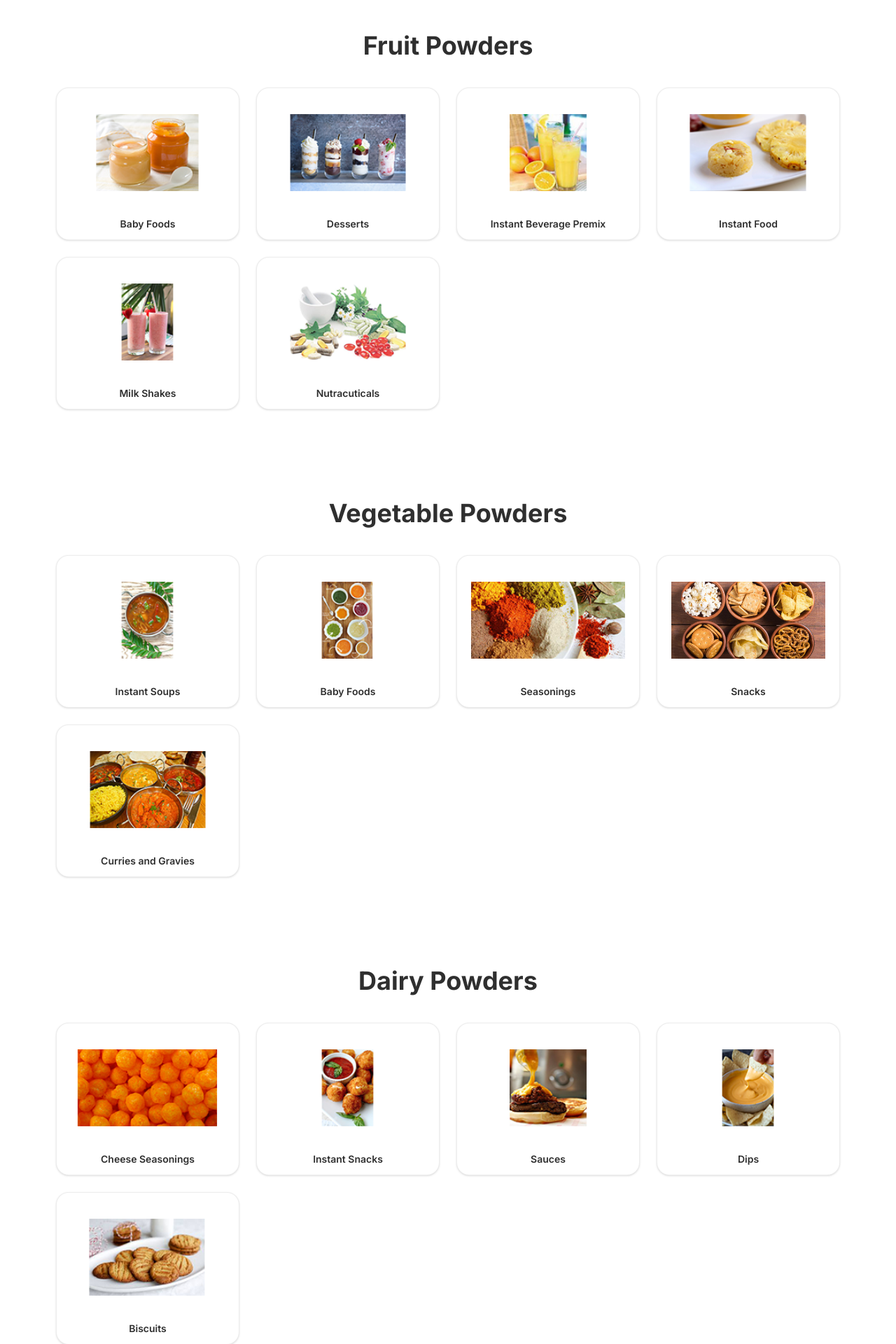
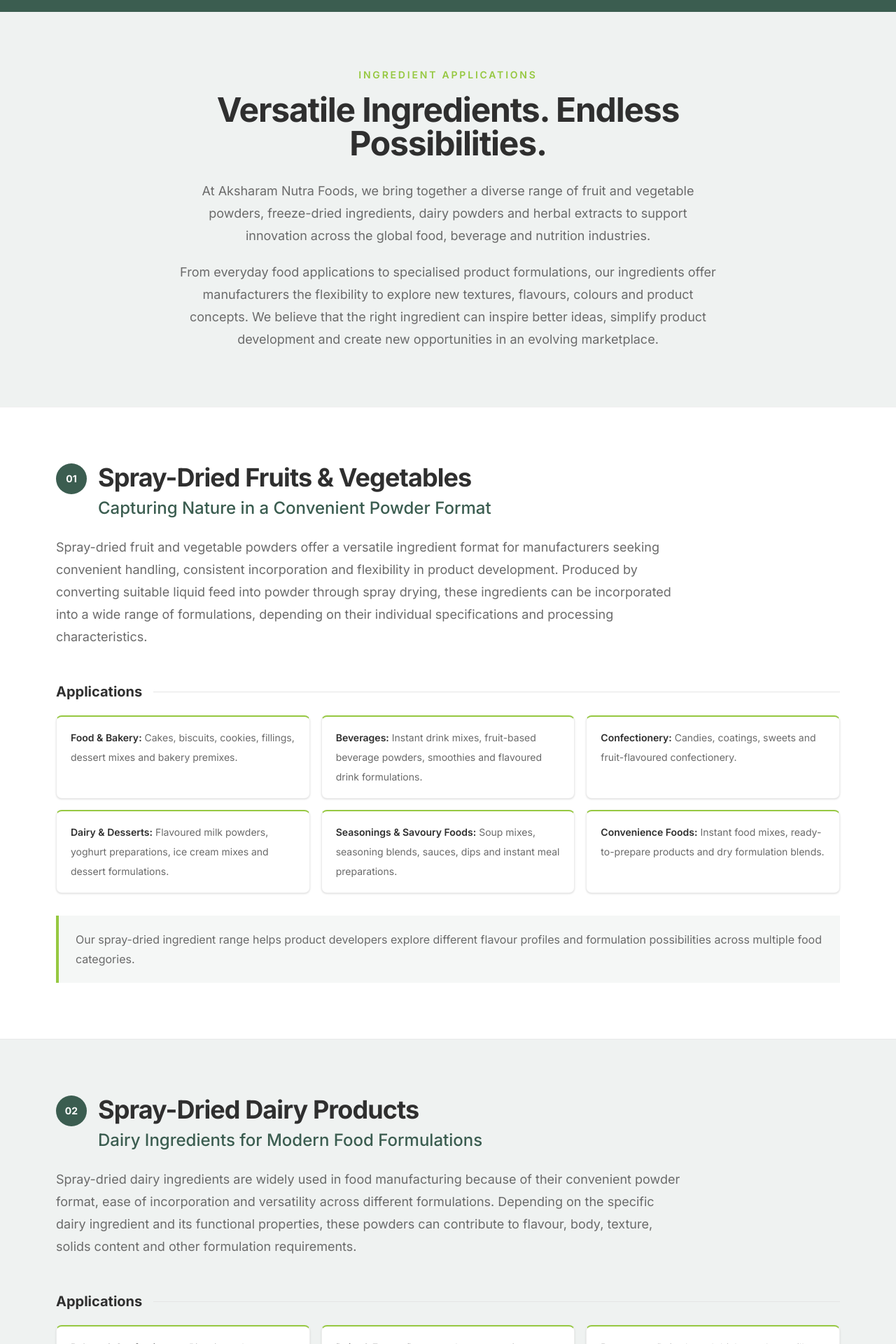
Before and after one commit to vaibhavsabhani/Aksharam-Nutra-Foods-Frontend, a Next.js app: page /application in a window 1280 px wide. Shown: the part 320-2240 px from the top of the page at 70% size. Built offline with nearby package versions, Linux system fonts and the light colour scheme.

Commit message:
fix the changes

```diff
--- a/src/app/application/page.tsx
+++ b/src/app/application/page.tsx
@@ -1,164 +1,227 @@
 import type { Metadata } from "next";
+import Link from "next/link";
 import { HeroBanner } from "@/components/sections/HeroBanner";
-import { ProductGrid } from "@/components/sections/ProductGrid";
-import { ExtraContentBlock } from "@/components/sections/ExtraContentBlock";
-import type { ProductItem } from "@/data/products";
 
 export const metadata: Metadata = {
   title: "Application",
-  description: "",
+  description:
+    "Explore versatile fruit, vegetable, dairy and herbal ingredients for food, beverage and nutrition applications.",
 };
 
-const fruitPowders: ProductItem[] = [
+interface ApplicationSectionData {
+  title: string;
+  subtitle: string;
+  description: string;
+  applications: string[];
+  closing: string;
+}
+
+const applicationSections: ApplicationSectionData[] = [
   {
-    image: "/products/Application/application_Baby-Foods.png",
-    title: "Baby Foods",
+    title: "Spray-Dried Fruits & Vegetables",
+    subtitle: "Capturing Nature in a Convenient Powder Format",
+    description:
+      "Spray-dried fruit and vegetable powders offer a versatile ingredient format for manufacturers seeking convenient handling, consistent incorporation and flexibility in product development. Produced by converting suitable liquid feed into powder through spray drying, these ingredients can be incorporated into a wide range of formulations, depending on their individual specifications and processing characteristics.",
+    applications: [
+      "Food & Bakery: Cakes, biscuits, cookies, fillings, dessert mixes and bakery premixes.",
+      "Beverages: Instant drink mixes, fruit-based beverage powders, smoothies and flavoured drink formulations.",
+      "Confectionery: Candies, coatings, sweets and fruit-flavoured confectionery.",
+      "Dairy & Desserts: Flavoured milk powders, yoghurt preparations, ice cream mixes and dessert formulations.",
+      "Seasonings & Savoury Foods: Soup mixes, seasoning blends, sauces, dips and instant meal preparations.",
+      "Convenience Foods: Instant food mixes, ready-to-prepare products and dry formulation blends.",
+    ],
+    closing:
+      "Our spray-dried ingredient range helps product developers explore different flavour profiles and formulation possibilities across multiple food categories.",
   },
   {
-    image: "/products/Application/application_Desserts.png",
-    title: "Desserts",
+    title: "Spray-Dried Dairy Products",
+    subtitle: "Dairy Ingredients for Modern Food Formulations",
+    description:
+      "Spray-dried dairy ingredients are widely used in food manufacturing because of their convenient powder format, ease of incorporation and versatility across different formulations. Depending on the specific dairy ingredient and its functional properties, these powders can contribute to flavour, body, texture, solids content and other formulation requirements.",
+    applications: [
+      "Bakery & Confectionery: Biscuits, cakes, chocolates, cookies, fillings and confectionery products.",
+      "Dairy & Frozen Desserts: Ice cream mixes, dessert powders, yoghurt preparations and dairy-based blends.",
+      "Beverages: Dairy-based drink powders, milk beverages and instant beverage formulations.",
+      "Snacks & Savoury Foods: Seasoning systems, snack coatings, soups, sauces and savoury mixes.",
+      "Processed Foods: Ready-to-cook meals, instant mixes and prepared food products.",
+      "Nutrition Products: Selected nutritional powders and specialised food formulations, subject to the ingredient's specifications and regulatory requirements.",
+    ],
+    closing:
+      "Our dairy ingredient category supports manufacturers in exploring suitable formulations for a variety of food processing and product development needs.",
   },
   {
-    image: "/products/Application/application_Instant-Beverage-Premix.png",
-    title: "Instant Beverage Premix",
+    title: "Dehydrated Fruits & Vegetables",
+    subtitle: "Natural Ingredients for Everyday Food Innovation",
+    description:
+      "Dehydrated fruits and vegetables provide convenient ingredient options for food manufacturers looking to incorporate fruit- and vegetable-based components into dry mixes, prepared foods and other food applications. Their suitability depends on the cut or powder format, moisture level, flavour profile and intended processing conditions.",
+    applications: [
+      "Ready-to-Eat & Ready-to-Cook Foods: Instant meals, packaged food mixes and convenient meal solutions.",
+      "Soups & Sauces: Soup mixes, sauce bases, gravies and culinary preparations.",
+      "Seasonings & Spice Blends: Flavouring blends, savoury coatings and seasoning systems.",
+      "Bakery & Snacks: Selected bakery mixes, savoury snacks and speciality food formulations.",
+      "Food Processing: Ingredient blends, stuffing mixes and prepared food products.",
+      "Retail Food Products: Dry mixes and convenient ingredients for home cooking.",
+    ],
+    closing:
+      "Dehydrated ingredients help manufacturers develop practical food solutions while offering flexibility in product design and processing.",
   },
   {
-    image: "/products/Application/application_Instant-food.png",
-    title: "Instant Food",
+    title: "Freeze-Dried Fruits & Vegetables",
+    subtitle: "Preserving the Character of Fruits and Vegetables",
+    description:
+      "Freeze-drying is a low-temperature dehydration process that removes moisture under reduced pressure. Depending on the raw material and process conditions, it can help retain much of the ingredient's original shape, colour, flavour and structure. Freeze-dried fruit and vegetable powders offer an additional option for manufacturers developing products where distinctive flavour profiles and ingredient characteristics are important.",
+    applications: [
+      "Smoothies & Beverage Blends: Fruit and vegetable powder blends for convenient beverage preparation.",
+      "Functional Food Formulations: Specialised food mixes developed around selected fruit and vegetable ingredients.",
+      "Bakery & Desserts: Cakes, cookies, chocolates, dessert toppings and speciality bakery products.",
+      "Confectionery: Fruit-flavoured sweets, chocolate inclusions and confectionery formulations.",
+      "Snacks & Nutrition Bars: Selected snack products, cereal bars, granola and dry blends.",
+      "Instant Food Products: Powdered mixes, convenience formulations and speciality food preparations.",
+    ],
+    closing:
+      "Freeze-dried ingredients offer product developers opportunities to create distinctive formulations where ingredient identity and sensory characteristics are key considerations.",
   },
   {
-    image: "/products/Application/application_Milk-SHakes.png",
-    title: "Milk Shakes",
-  },
-  {
-    image: "/products/Application/application_Nutracuticals.png",
-    title: "Nutracuticals",
+    title: "Herbal Extracts",
+    subtitle: "Botanical Ingredients for Diverse Applications",
+    description:
+      "Herbal extracts are derived from selected botanical materials using appropriate extraction processes. Their composition, concentration and intended applications vary according to the plant species, plant part, extraction method and standardisation parameters. At Aksharam Nutra Foods, our herbal extract category is intended to support businesses exploring botanical ingredients for suitable food, nutrition and other permitted applications.",
+    applications: [
+      "Nutraceutical Formulations: Ingredient development for dietary supplements and other nutritional products, where permitted.",
+      "Functional Food & Beverage Development: Selected botanical ingredients for specialised food and beverage concepts, subject to applicable regulations.",
+      "Capsules & Tablets: Formulations developed by supplement manufacturers according to ingredient specifications and dosage requirements.",
+      "Powder Blends: Botanical blends and customised ingredient combinations for suitable applications.",
+      "Herbal Preparations: Products developed using selected plant extracts for permitted traditional or contemporary applications.",
+      "Personal Care & Cosmetics: Selected botanical extracts for cosmetic formulations, where the ingredient grade, safety data and intended use are suitable.",
+    ],
+    closing:
+      "Every herbal extract has its own technical profile. Selection should consider botanical identity, active constituent specifications, solvent system, testing requirements and the regulations applicable to the finished product and target market.",
   },
 ];
 
-const vegetablePowders: ProductItem[] = [
-  {
-    image: "/products/Application/application_Instant-Soups.png",
-    title: "Instant Soups",
-  },
-  {
-    image: "/products/Application/application_baby-food.png",
-    title: "Baby Foods",
-  },
-  {
-    image: "/products/Application/application_Seasonings.png",
-    title: "Seasonings",
-  },
-  { image: "/products/Application/application_Snacks.jpg", title: "Snacks" },
-  {
-    image: "/products/Application/application_Curries.png",
-    title: "Curries and Gravies",
-  },
-];
+function ApplicationSection({ section, index }: { section: ApplicationSectionData; index: number }) {
+  return (
+    <section className={`border-t border-border/60 ${index % 2 === 0 ? "bg-white" : "bg-brand-bg"}`}>
+      <div className="mx-auto max-w-6xl px-4 py-16 md:py-20">
+        <div className="max-w-4xl">
+          <div className="flex items-start gap-4">
+            <span className="inline-flex size-11 shrink-0 items-center justify-center rounded-full bg-brand text-sm font-bold text-brand-foreground">
+              {String(index + 1).padStart(2, "0")}
+            </span>
+            <div>
+              <h2 className="text-3xl font-bold tracking-tight text-brand-ink md:text-4xl">
+                {section.title}
+              </h2>
+              <p className="mt-2 text-xl font-medium text-brand md:text-2xl">{section.subtitle}</p>
+            </div>
+          </div>
+          <p className="mt-6 text-base leading-8 text-brand-muted md:text-lg">
+            {section.description}
+          </p>
+        </div>
 
-const dairyPowders: ProductItem[] = [
-  {
-    image: "/products/Application/application_Cheese-Seasoning.png",
-    title: "Cheese Seasonings",
-  },
-  {
-    image: "/products/Application/application_Instant-Snacks.png",
-    title: "Instant Snacks",
-  },
-  { image: "/products/Application/application_Sauces.png", title: "Sauces" },
-  { image: "/products/Application/application_Dips.png", title: "Dips" },
-  {
-    image: "/products/Application/application_Biscuits.png",
-    title: "Biscuits",
-  },
-];
+        <div className="mt-12">
+          <div className="flex items-center gap-4">
+            <h3 className="text-xl font-bold text-brand-ink">Applications</h3>
+            <span className="h-px flex-1 bg-border" />
+          </div>
+          <ul className="mt-5 grid gap-4 sm:grid-cols-2 xl:grid-cols-3">
+            {section.applications.map((application) => {
+              const [label, detail] = application.split(": ");
 
-const hvpPowders: ProductItem[] = [
-  {
-    image: "/products/Application/application_Brands_10082017155242.png",
-    title: "Snacks",
-  },
-  {
-    image: "/products/Application/application_Kurkure-2.png",
-    title: "Kurkure",
-  },
-  {
-    image: "/products/Application/application_Soup-Premix.png",
-    title: "Soup Premix",
-  },
-  {
-    image: "/products/Application/application_Taste-Maker.png",
-    title: "Taste Maker",
-  },
-  {
-    image: "/products/Application/application_Seasoning.png",
-    title: "Seasonings",
-  },
-  {
-    image: "/products/Application/application_Noodle-Masala.png",
-    title: "Noodle Masala",
-  },
-];
+              return (
+                <li
+                  key={application}
+                  className="rounded-md border border-border/70 border-t-2 border-t-brand-accent bg-white px-5 py-4 text-sm leading-7 text-brand-muted shadow-sm"
+                >
+                  <strong className="font-semibold text-brand-ink">{label}:</strong>{" "}
+                  {detail}
+                </li>
+              );
+            })}
+          </ul>
+          <div className="mt-8 border-l-4 border-brand-accent bg-brand/5 px-5 py-5 md:px-6">
+            <p className="text-sm leading-7 text-brand-muted md:text-base">{section.closing}</p>
+          </div>
+        </div>
 
-const naturalColor: ProductItem[] = [
-  {
-    image: "/products/Application/application_Confectionery.png",
-    title: "Confectionery",
-  },
-  {
-    image: "/products/Application/application_Soya-Sauce.png",
-    title: "Soya Sauce",
-  },
-  {
-    image: "/products/Application/application_Soft-Drinks.png",
-    title: "Soft Drinks",
-  },
-  {
-    image: "/products/Application/application_Cake-Premix.png",
-    title: "Cake Premix",
-  },
-  {
-    image: "/products/Application/application_Biscuits-2.png",
-    title: "Cookies",
-  },
-  {
-    image: "/products/Application/application_Biscuitt.png",
-    title: "Biscuits",
-  },
-];
+      </div>
+    </section>
+  );
+}
 
 export default function ApplicationPage() {
   return (
     <>
-      <HeroBanner title="Application" />
-
-      <ProductGrid
-        title="Fruit Powders"
-        products={fruitPowders}
-        variant="application"
+      <HeroBanner
+        title="Ingredient Applications"
+        subtitle="Practical ingredient solutions for ambitious product development."
       />
-      <ProductGrid
-        title="Vegetable Powders"
-        products={vegetablePowders}
-        variant="application"
-      />
-      <ProductGrid
-        title="Dairy Powders"
-        products={dairyPowders}
-        variant="application"
-      />
-      <ProductGrid
-        title="HVP Powders"
-        products={hvpPowders}
-        variant="application"
-      />
-      <ProductGrid
-        title="Natural Color"
-        products={naturalColor}
-        variant="application"
-      />
-
-      <ExtraContentBlock />
+      <section className="bg-brand-bg">
+        <div className="mx-auto max-w-4xl px-4 py-16 text-center md:py-20">
+          <p className="text-sm font-semibold uppercase tracking-[0.2em] text-brand-accent">
+            Ingredient Applications
+          </p>
+          <h2 className="mt-4 text-3xl font-bold tracking-tight text-brand-ink md:text-5xl">
+            Versatile Ingredients. Endless Possibilities.
+          </h2>
+          <div className="mx-auto mt-7 max-w-3xl space-y-5 text-base leading-8 text-brand-muted md:text-lg">
+            <p>
+              At Aksharam Nutra Foods, we bring together a diverse range of fruit and vegetable
+              powders, freeze-dried ingredients, dairy powders and herbal extracts to support
+              innovation across the global food, beverage and nutrition industries.
+            </p>
+            <p>
+              From everyday food applications to specialised product formulations, our ingredients
+              offer manufacturers the flexibility to explore new textures, flavours, colours and
+              product concepts. We believe that the right ingredient can inspire better ideas,
+              simplify product development and create new opportunities in an evolving marketplace.
+            </p>
+          </div>
+        </div>
+      </section>
+      {applicationSections.map((section, index) => (
+        <ApplicationSection key={section.title} section={section} index={index} />
+      ))}
+      <section className="bg-brand px-4 py-16 text-brand-foreground md:py-24">
+        <div className="mx-auto grid max-w-6xl gap-10 md:grid-cols-[1fr_auto] md:items-center">
+          <div className="max-w-3xl">
+            <p className="text-sm font-semibold uppercase tracking-[0.2em] text-brand-accent">
+              Finding the Right Ingredient for Your Application
+            </p>
+            <h2 className="mt-4 text-3xl font-bold tracking-tight md:text-5xl">
+              Let&apos;s Develop Your Next Product Together.
+            </h2>
+            <div className="mt-6 space-y-4 text-base leading-8 text-brand-foreground/85 md:text-lg">
+              <p>
+                Every formulation begins with a specific requirement. Whether you are creating a
+                fruit-based beverage, a convenient food mix, a dairy formulation or a botanical
+                ingredient blend, choosing the right ingredient is an important step towards
+                achieving your product goals.
+              </p>
+              <p>
+                Our team welcomes enquiries from food manufacturers, product developers, ingredient
+                distributors and nutrition brands seeking ingredient information and sourcing
+                opportunities.
+              </p>
+              <p>
+                Share your application, required specifications and target market with us. Let&apos;s
+                explore the possibilities together.
+              </p>
+            </div>
+          </div>
+          <div className="border-t border-brand-foreground/20 pt-6 md:w-64 md:border-l md:border-t-0 md:pl-8 md:pt-0">
+            <p className="text-lg font-semibold">Aksharam Nutra Foods</p>
+            <p className="mt-2 text-sm text-brand-foreground/75">Ingredients That Inspire Innovation.</p>
+            <Link
+              href="/contact"
+              className="mt-6 inline-flex items-center justify-center rounded-md bg-brand-accent px-5 py-3 text-sm font-semibold text-brand-ink transition hover:bg-brand-accent/85"
+            >
+              Start an Enquiry
+            </Link>
+          </div>
+        </div>
+      </section>
     </>
   );
 }
--- a/src/app/blog/[id]/page.tsx
+++ b/src/app/blog/[id]/page.tsx
@@ -31,12 +31,6 @@ export default async function BlogDetailsPage({ params }: BlogDetailsPageProps)
     <>
       <HeroBanner title={post.title} />
       <article className="mx-auto max-w-3xl px-4 py-16">
-        {/* eslint-disable-next-line @next/next/no-img-element */}
-        <img
-          src={post.coverImageUrl ?? "/images/blog-5.webp"}
-          alt={post.title}
-          className="mb-8 h-72 w-full rounded-xl object-cover"
-        />
         <p className="text-sm text-brand-muted">
           by {post.author?.name ?? "Admin"} on {new Date(post.createdAt).toLocaleDateString("en-US", {
             year: "numeric",
--- a/src/app/brochure/page.tsx
+++ b/src/app/brochure/page.tsx
@@ -20,7 +20,7 @@ const brochures: Brochure[] = [
   {
     title: "Spray Dried Products",
     description: "Complete range of Fruit, Vegetable & Fat powders.",
-    href: "/ANFPL-Product-List.pdf",
+    href: "/images/01.ANFPL Spray Dried Product Kist.pdf",
   },
   {
     title: "Dehydrated Products",
--- a/src/components/layout/Footer.tsx
+++ b/src/components/layout/Footer.tsx
@@ -28,7 +28,7 @@ export function Footer() {
         <div className="grid gap-10 md:grid-cols-3">
           <div>
             {/* eslint-disable-next-line @next/next/no-img-element */}
-            <img src="/logo.png" alt="Aksharam Nutra Foods" className="h-20 w-auto" />
+            <img src="/images/logo.png" alt="Aksharam Nutra Foods" className="h-20 w-auto" />
             <p className="mt-4 text-sm text-brand-muted">
               Aksharam Nutra Foods Pvt Ltd is a leading manufacturer and supplier of spray dried
               fruit, vegetables, and fat powder products. Based in Surendranagar, Gujarat, our
--- a/src/components/layout/Header.tsx
+++ b/src/components/layout/Header.tsx
@@ -73,7 +73,7 @@ export function Header() {
       <div className="mx-auto flex max-w-6xl items-center justify-between px-4">
         <Link href="/" className="flex items-center">
           {/* eslint-disable-next-line @next/next/no-img-element */}
-          <img src="/logo.png" alt="Aksharam Nutra Foods" className="h-20 w-auto" />
+          <img src="/images/logo.png" alt="Aksharam Nutra Foods" className="h-20 w-auto" />
         </Link>
 
         {/* Desktop nav */}
```
Also changed, not shown: public/logo.jpeg (added), 1 other file (tests, documents, lock files or other folders).
